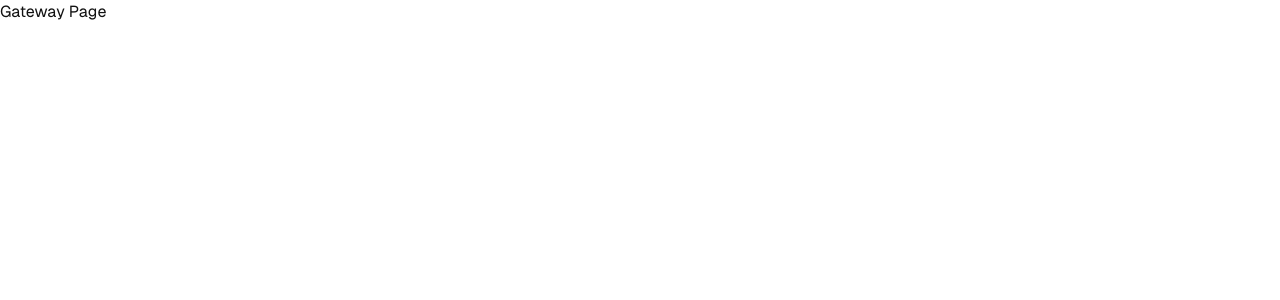
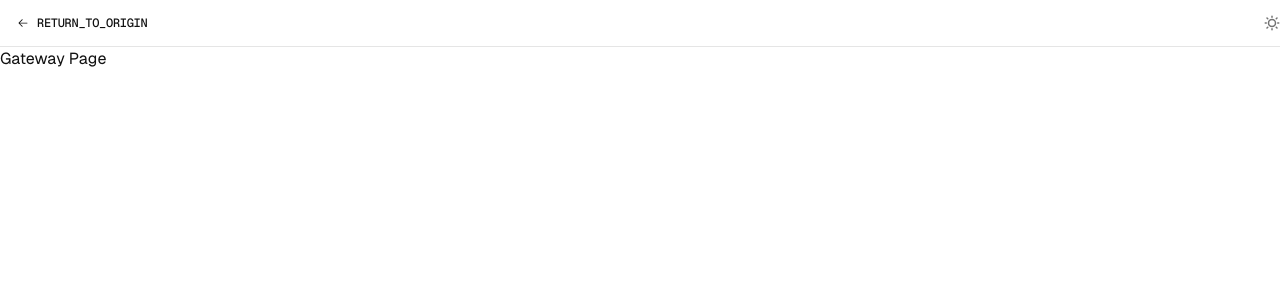
Before and after one commit to lirinlabs/coresend, a React (Vite) app in the folder app/: page /gateway in a window 1280 px wide. Shown: the top 300 px of the page. Built offline with nearby package versions, Linux system fonts and the light colour scheme.

Commit message:
feat: add GatewayHeader component, enhance Logo for navigation, and update Button styles

```diff
--- a/app/src/components/base/Button/Button.tsx
+++ b/app/src/components/base/Button/Button.tsx
@@ -35,8 +35,7 @@ const buttonVariants = cva(
                 ghost: [
                     "bg-transparent text-foreground",
                     "border-transparent shadow-none",
-                    "hover:bg-accent hover:text-accent-foreground",
-                    "active:bg-accent/80",
+                    "hover:text-accent",
                 ],
             },
             size: {
--- /dev/null
+++ b/app/src/components/base/Header/GatewayHeader.tsx
@@ -0,0 +1,36 @@
+import { useNavigate } from "react-router-dom";
+import Button from "../Button/Button";
+import { ModeToggle } from "../ModeToggle/ModeToggle";
+import Typography from "../Typography/typography";
+import { ArrowLeftIcon } from "@phosphor-icons/react";
+
+export const GatewayHeader = () => {
+    const navigate = useNavigate();
+    return (
+        <header className="w-full py-2 border-b border-border">
+            <div className="max-w-7xl mx-auto flex items-center justify-between">
+                <Button
+                    variant="ghost"
+                    size="sm"
+                    className="hover:text-primary cursor-pointer"
+                    onClick={() => {
+                        navigate("/");
+                    }}
+                    leftIcon={<ArrowLeftIcon size={12} weight="regular" />}
+                >
+                    <Typography
+                        weight="medium"
+                        text="xs"
+                        tracking="tight"
+                        font="mono"
+                        transform="uppercase"
+                        className="leading-none"
+                    >
+                        RETURN_TO_ORIGIN
+                    </Typography>
+                </Button>
+                <ModeToggle />
+            </div>
+        </header>
+    );
+};
--- a/app/src/components/base/Header/Header.tsx
+++ b/app/src/components/base/Header/Header.tsx
@@ -5,7 +5,7 @@ export const Header = () => {
     return (
         <header className="w-full py-2">
             <div className="max-w-7xl mx-auto flex items-center justify-between">
-                <Logo />
+                <Logo navigate />
                 <ModeToggle />
             </div>
         </header>
--- a/app/src/components/base/Logo/Logo.tsx
+++ b/app/src/components/base/Logo/Logo.tsx
@@ -1,7 +1,14 @@
+import { useNavigate } from "react-router-dom";
 import Typography from "../Typography/typography";
 
-export const Logo = () => {
-    return (
+interface LogoProps {
+    navigate?: boolean;
+}
+
+export const Logo = ({ navigate }: LogoProps) => {
+    const nav = useNavigate();
+
+    const logoContent = (
         <Typography
             weight="semibold"
             text="sm"
@@ -15,4 +22,18 @@ export const Logo = () => {
             CORESEND
         </Typography>
     );
+
+    if (navigate) {
+        return (
+            <button
+                type="button"
+                onClick={() => nav("/")}
+                className="cursor-pointer"
+            >
+                {logoContent}
+            </button>
+        );
+    }
+
+    return logoContent;
 };
--- a/app/src/components/base/ModeToggle/ModeToggle.tsx
+++ b/app/src/components/base/ModeToggle/ModeToggle.tsx
@@ -16,7 +16,7 @@ export function ModeToggle() {
                     setTheme(newTheme);
                 }}
                 aria-label="Toggle theme"
-                className="flex items-center justify-center"
+                className="flex items-center justify-center cursor-pointer"
             >
                 <SunIcon
                     weight="bold"
--- a/app/src/pages/Gateway.tsx
+++ b/app/src/pages/Gateway.tsx
@@ -1,5 +1,12 @@
+import { GatewayHeader } from "@/components/base/Header/GatewayHeader";
+
 const Gateway = () => {
-  return <div>Gateway Page</div>
-}
+    return (
+        <div>
+            <GatewayHeader />
+            Gateway Page
+        </div>
+    );
+};
 
-export default Gateway
+export default Gateway;
```
